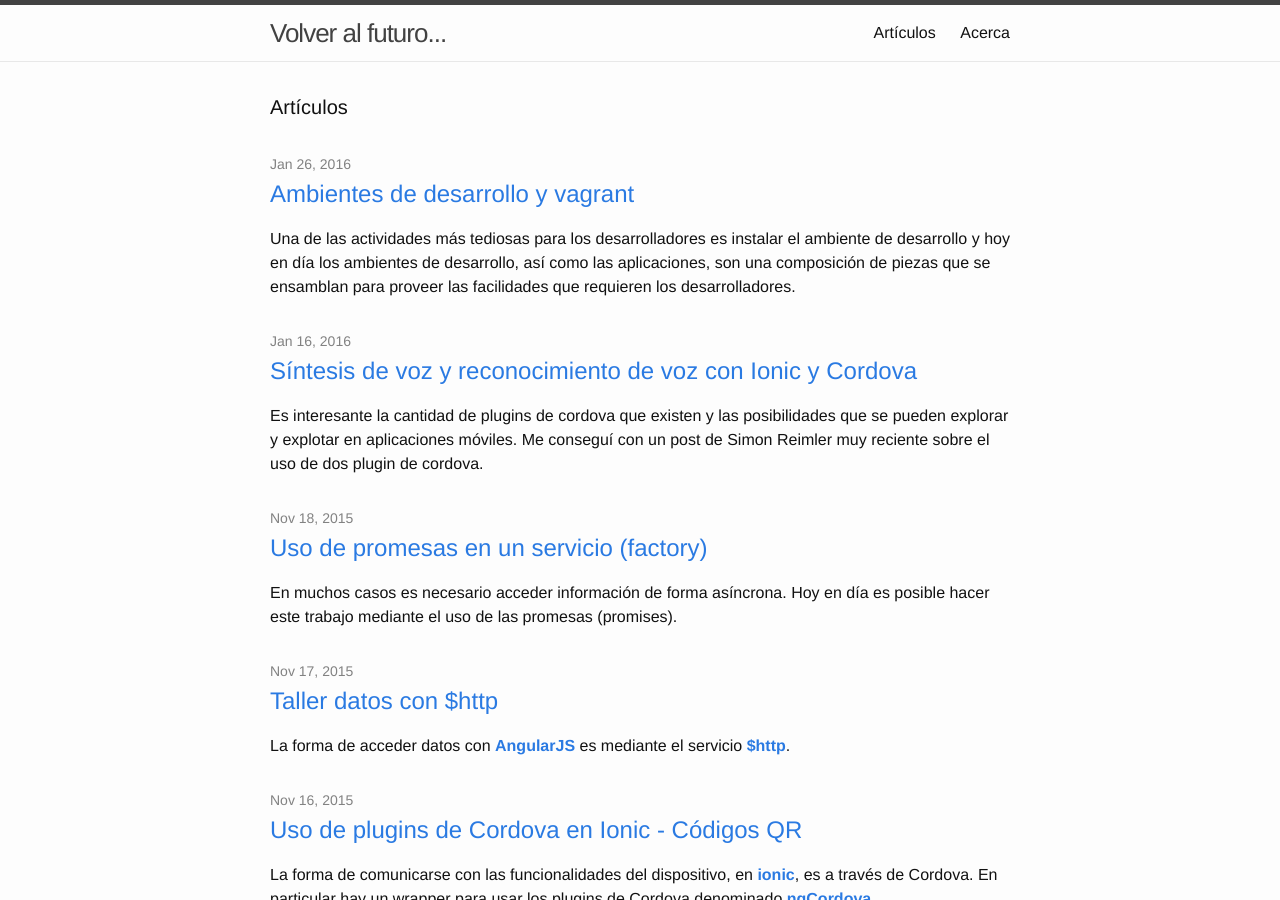
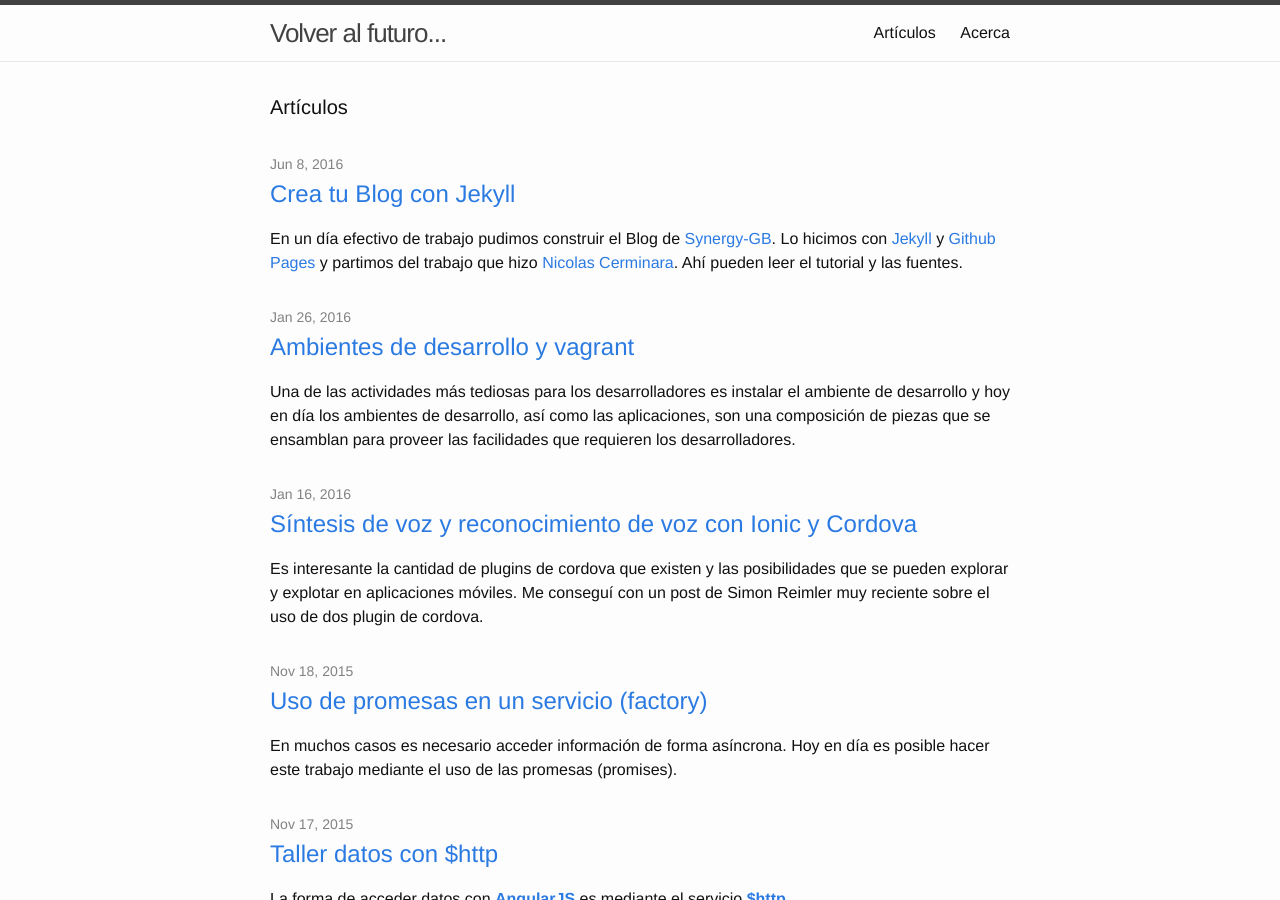
Before and after one commit to aaramirez/aaramirez.github.io, a Jekyll site: the page built from blog.md, in a window 1280 px wide and 900 px high. Built offline with Jekyll 4.4.1, drawn with Linux system fonts in a browser that asks for light colours; comment, search, counter and statistics services are not loaded.

Commit message:
Added post for Jekyll Blog

```diff
--- /dev/null
+++ b/_posts/tech/2016-06-08-jekyll-bootstrap.md
@@ -0,0 +1,14 @@
+---
+title: "Crea tu Blog con Jekyll"
+date: 2016-06-08 08:00:00
+categories: jekyll bootstrap
+comments: true
+---
+
+En un día efectivo de trabajo pudimos construir el Blog de [Synergy-GB](http://synergy-gb.com). Lo hicimos con [Jekyll](https://jekyllrb.com/) y [Github Pages](https://pages.github.com/) y partimos del trabajo que hizo [Nicolas Cerminara](http://scotch-io.github.io). Ahí pueden leer el tutorial y las fuentes.
+
+En el nuestro agregamos algunas funcionalidades nuevas como los botones para compartir en Twitter, Google Analytics, Diseño nuevo, etc.
+
+En GitHub Pages hay información suficiente sobre como [configurar tu sitio](https://help.github.com/categories/customizing-github-pages/) e inclusive colocar un nombre de dominio particular.
+
+[Clona el repositorio en GitHub](https://github.com/SYNERGY-GB/SYNERGY-GB.github.io) y haz tu propio Blog.
```
Also changed, not shown: _posts/tech/2016-01-26-vagrant.md (+1 -1 lines).
